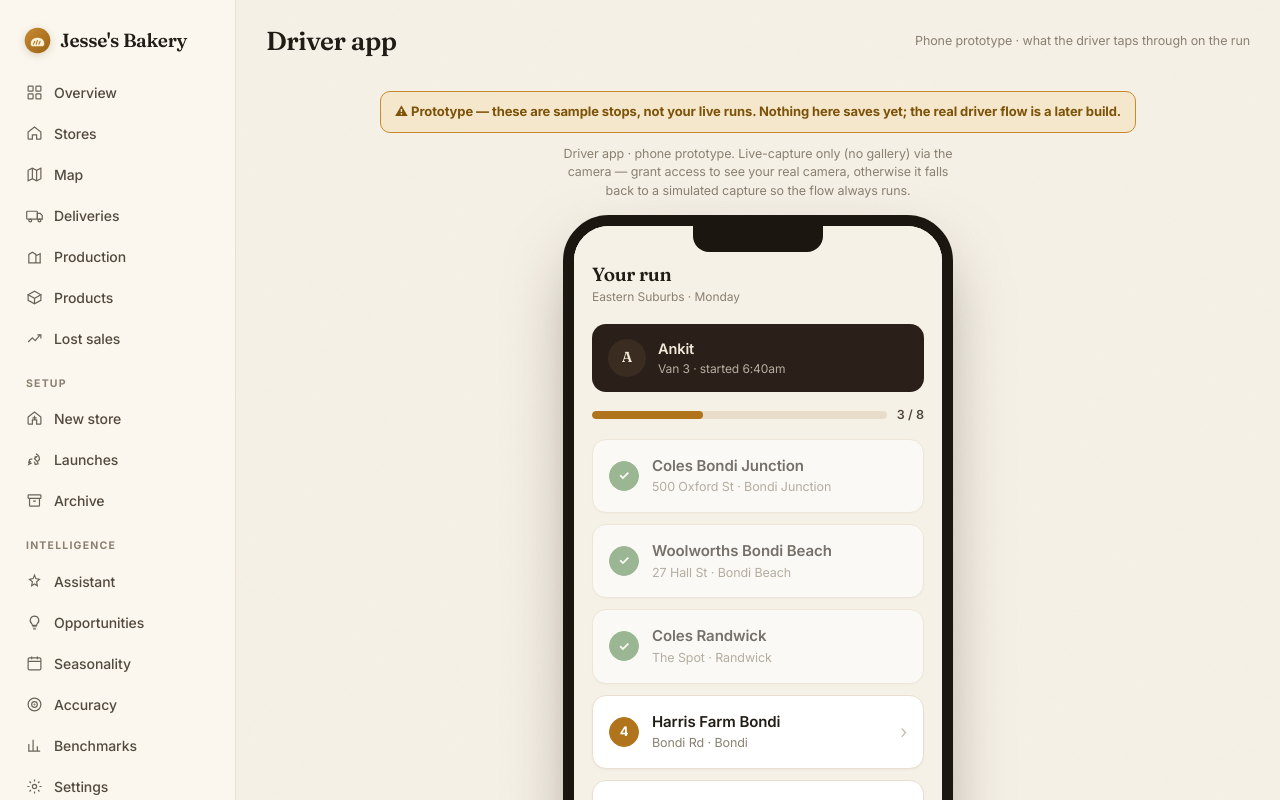
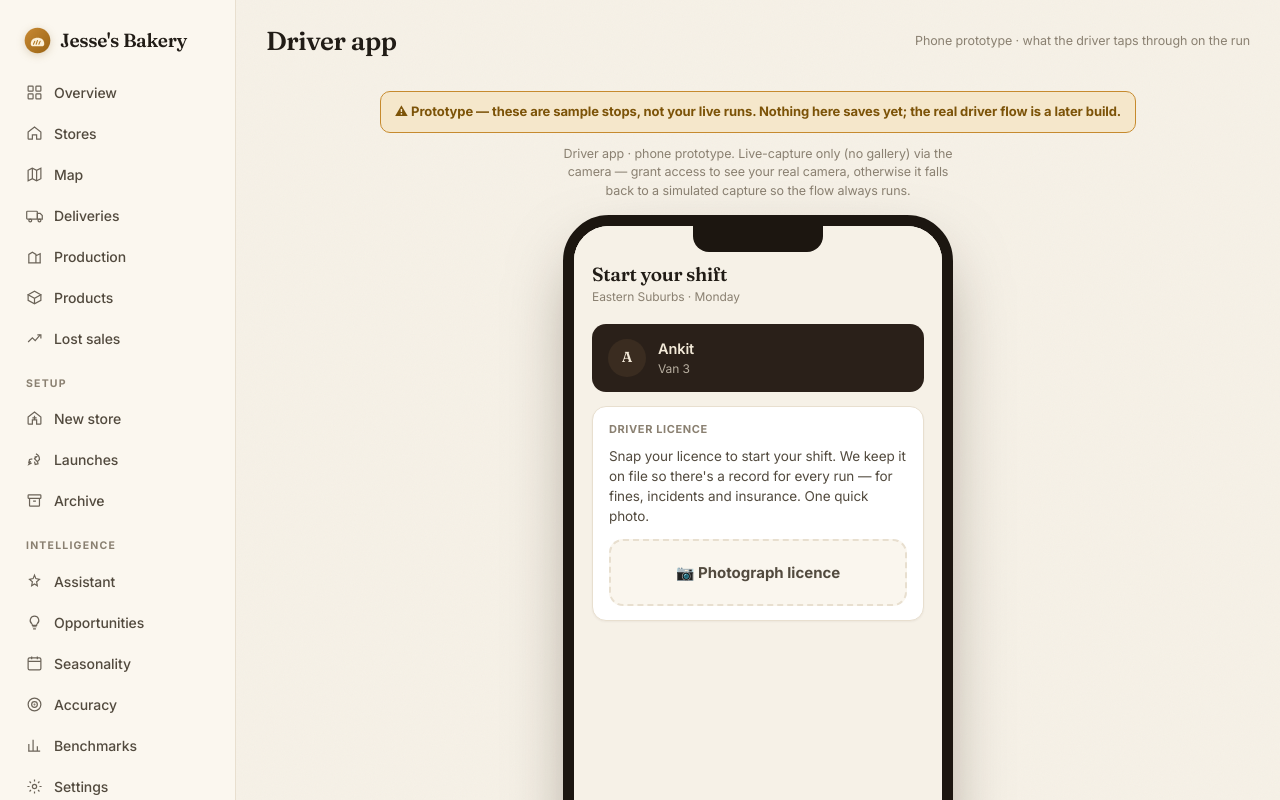
Before and after one commit to CMOB-Crew/jesses-bakery-os, a Next.js app in the folder apps/web/: page /driver in a window 1280 px wide. Shown: the top 800 px of the page. Built offline with nearby package versions, Linux system fonts and the light colour scheme.

Commit message:
Driver app: licence capture at start of shift

```diff
--- a/apps/web/components/DriverApp.tsx
+++ b/apps/web/components/DriverApp.tsx
@@ -1,6 +1,6 @@
 "use client";
 
-import { useCallback, useEffect, useRef, useState } from "react";
+import { useCallback, useEffect, useRef, useState, type ChangeEvent } from "react";
 
 // Driver app — phone prototype. The build that matters for drivers: dead simple,
 // big taps, live-capture only (no gallery), works down the run stop by stop.
@@ -9,7 +9,7 @@
 
 type Status = "done" | "next" | "pending" | "circle";
 type Stop = { id: number; name: string; addr: string; items: [string, number][]; status: Status };
-type Screen = "run" | "stop" | "circle" | "cam" | "photo" | "waste" | "sign" | "done";
+type Screen = "licence" | "run" | "stop" | "circle" | "cam" | "photo" | "waste" | "sign" | "done";
 
 const INITIAL: Stop[] = [
   { id: 0, name: "Coles Bondi Junction", addr: "500 Oxford St · Bondi Junction", items: [["White Sourdough", 6], ["Plain Bagel", 8], ["Mini Challah", 4], ["Pita", 5]], status: "done" },
@@ -26,7 +26,7 @@
 const REASONS = ["Truck at loading dock", "Store closed", "No room on shelf", "No one to receive"];
 
 export default function DriverApp() {
-  const [screen, setScreen] = useState<Screen>("run");
+  const [screen, setScreen] = useState<Screen>("licence");
   const [stops, setStops] = useState<Stop[]>(INITIAL);
   const [curId, setCurId] = useState<number | null>(null);
   const [photo, setPhoto] = useState<string | null>(null);
@@ -34,6 +34,37 @@
   const [waste, setWaste] = useState<Record<string, number>>({});
   const [reason, setReason] = useState<string | null>(null);
   const [realCam, setRealCam] = useState(false);
+  // Driver licence, captured at the start of the shift (Simona: drivers get fines
+  // and have accidents, and there's no record of licences today). Prototype: held
+  // in state for the session; real capture writes to the driver record next phase.
+  const [licence, setLicence] = useState<string | null>(null);
+  const [licBusy, setLicBusy] = useState(false);
+  const licRef = useRef<HTMLInputElement>(null);
+  function onPickLicence(e: ChangeEvent<HTMLInputElement>) {
+    const file = e.target.files?.[0];
+    e.target.value = "";
+    if (!file) return;
+    setLicBusy(true);
+    const reader = new FileReader();
+    reader.onload = () => {
+      const img = new Image();
+      img.onload = () => {
+        const max = 1100;
+        let w = img.width, h = img.height;
+        if (w > h && w > max) { h = Math.round((h * max) / w); w = max; }
+        else if (h > max) { w = Math.round((w * max) / h); h = max; }
+        const c = document.createElement("canvas");
+        c.width = w; c.height = h;
+        c.getContext("2d")?.drawImage(img, 0, 0, w, h);
+        setLicence(c.toDataURL("image/jpeg", 0.8));
+        setLicBusy(false);
+      };
+      img.onerror = () => { setLicBusy(false); };
+      img.src = reader.result as string;
+    };
+    reader.onerror = () => { setLicBusy(false); };
+    reader.readAsDataURL(file);
+  }
 
   const videoRef = useRef<HTMLVideoElement | null>(null);
   const streamRef = useRef<MediaStream | null>(null);
@@ -183,6 +214,38 @@
       <div className="cap">Driver app · phone prototype. Live-capture only (no gallery) via the camera — grant access to see your real camera, otherwise it falls back to a simulated capture so the flow always runs.</div>
       <div className="phone">
         <div className="notch" />
+
+        {/* START OF SHIFT — LICENCE CAPTURE */}
+        {screen === "licence" && (
+          <div className="screen">
+            <div className="bar"><div><h1>Start your shift</h1><div className="sub">Eastern Suburbs · Monday</div></div></div>
+            <div className="content">
+              <div className="drv"><div className="av">A</div><div><div className="rn">Ankit</div><small>Van 3</small></div></div>
+              <div className="box">
+                <div className="bh">Driver licence</div>
+                <div style={{ fontSize: 13.5, color: "var(--ink2)", lineHeight: 1.5, marginBottom: 12 }}>
+                  Snap your licence to start your shift. We keep it on file so there&apos;s a record for every run — for fines, incidents and insurance. One quick photo.
+                </div>
+                <input ref={licRef} type="file" accept="image/*" capture="environment" onChange={onPickLicence} hidden aria-hidden="true" />
+                {licence ? (
+                  <div className="lic-shot">
+                    {/* eslint-disable-next-line @next/next/no-img-element -- data: URL, next/image can't optimise it */}
+                    <img className="lic-img" src={licence} alt="Driver licence" />
+                    <div className="lic-ok">✓ Licence captured</div>
+                    <button type="button" className="lic-retake" onClick={() => licRef.current?.click()} disabled={licBusy}>Retake</button>
+                  </div>
+                ) : (
+                  <button type="button" className="lic-add" onClick={() => licRef.current?.click()} disabled={licBusy}>
+                    {licBusy ? "Working…" : "📷  Photograph licence"}
+                  </button>
+                )}
+              </div>
+            </div>
+            <div className="actions">
+              <button className="big" disabled={!licence} onClick={() => setScreen("run")}>{licence ? "Start shift" : "Add your licence to start"}</button>
+            </div>
+          </div>
+        )}
 
         {/* RUN LIST */}
         {screen === "run" && (
@@ -365,6 +428,13 @@
       .drvwrap .big:active{transform:scale(.985)}
       .drvwrap .big.green{background:var(--green)}
       .drvwrap .big.ghost{background:var(--card);color:var(--ink);border:1px solid var(--line);margin-top:9px}
+      .drvwrap .big:disabled{opacity:.45;cursor:not-allowed}
+      .drvwrap .lic-add{display:block;width:100%;padding:22px 15px;border:2px dashed var(--line);border-radius:14px;background:var(--surface);color:var(--ink2);font-family:inherit;font-weight:700;font-size:15px;cursor:pointer}
+      .drvwrap .lic-add:disabled{opacity:.6;cursor:default}
+      .drvwrap .lic-shot{display:flex;flex-direction:column;align-items:center;gap:10px}
+      .drvwrap .lic-img{width:100%;max-height:200px;object-fit:cover;border-radius:12px;border:1px solid var(--line)}
+      .drvwrap .lic-ok{font-size:13.5px;font-weight:700;color:var(--green-t)}
+      .drvwrap .lic-retake{background:var(--card);border:1px solid var(--line);border-radius:10px;padding:8px 16px;font-family:inherit;font-weight:600;font-size:13px;color:var(--ink2);cursor:pointer}
       .drvwrap .cam{flex:1;background:#14100c;position:relative;overflow:hidden;display:flex;align-items:center;justify-content:center}
       .drvwrap .cam video,.drvwrap .cam img{position:absolute;inset:0;width:100%;height:100%;object-fit:cover}
       .drvwrap .cam .fb{color:#d8cbb4;text-align:center;padding:24px;z-index:2}
```
